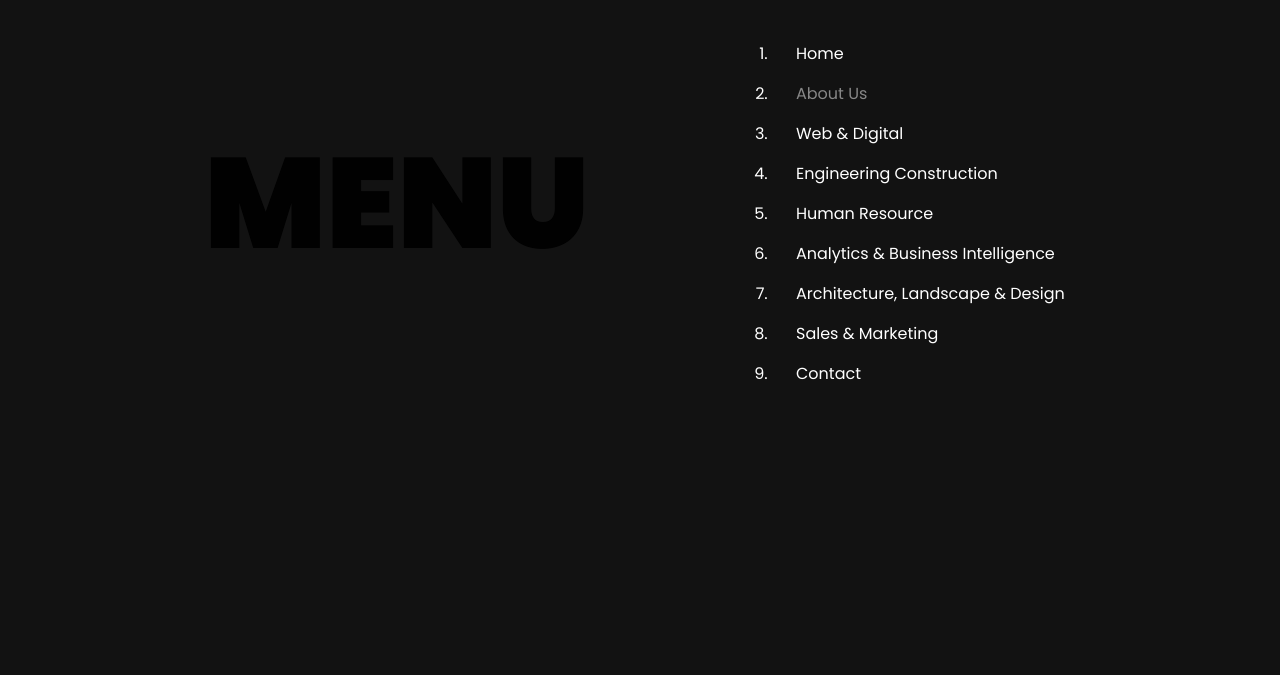
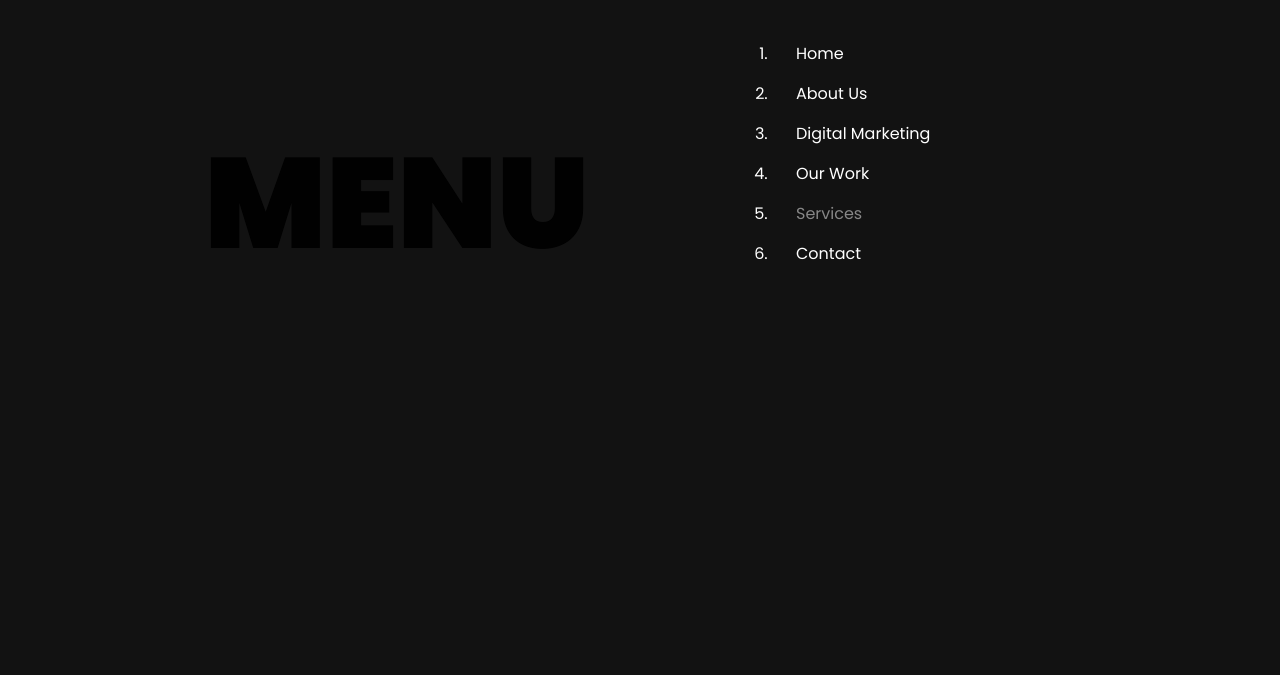
Before and after one commit to 4SourceTechnlogies/Aarmtek, a plain HTML site: page services.html in a window 1280 px wide. Both pictures are taken after a click on the button 1068 px from the left and 67 px from the top of the page. Shown: the part 114-789 px from the top of the page. Drawn offline with nearby package versions, Linux system fonts and the light colour scheme.

Commit message:
Add files via upload

```diff
--- a/services.html
+++ b/services.html
@@ -48,17 +48,12 @@
                             </button>
                             <div class="collapse navbar-collapse" id="navbarSupportedContent">
                                 <ol class="navbar-nav mb-2 mb-lg-0 me-auto">
-                                    <li class="nav-item"><a class="nav-link" href="index.html">Home</a></li>
-                                    <li class="nav-item"><a class="nav-link active" href="about.html">About Us</a></li>
-                                    <li class="nav-item"><a class="nav-link" href="">Web & Digital</a></li>
-                                    <li class="nav-item"><a class="nav-link" href="">Engineering Construction</a></li>
-                                    <li class="nav-item"><a class="nav-link" href="">Human Resource</a></li>
-                                    <li class="nav-item"><a class="nav-link" href="">Analytics & Business Intelligence</a>
-                                    </li>
-                                    <li class="nav-item"><a class="nav-link" href="">Architecture, Landscape & Design</a>
-                                    </li>
-                                    <li class="nav-item"><a class="nav-link" href="">Sales & Marketing</a></li>
-                                    <li class="nav-item"><a class="nav-link" href="">Contact</a></li>
+                                    <li class="nav-item"><a class="nav-link " href="index.html">Home</a></li>
+                                    <li class="nav-item"><a class="nav-link" href="about.html">About Us</a></li>
+                                    <li class="nav-item"><a class="nav-link" href="marketing.html">Digital Marketing</a></li>
+                                    <li class="nav-item"><a class="nav-link" href="work.html">Our Work</a></li>
+                                    <li class="nav-item"><a class="nav-link active" href="services.html">Services</a></li>
+                                    <li class="nav-item"><a class="nav-link" href="contact.html">Contact</a></li>
                                 </ol>
                             </div>
                         </div>
```
Also changed, not shown: about.html (+6 -11 lines), contact.html (+5 -10 lines), index.html (+4 -9 lines), marketing.html (+6 -11 lines), work.html (+5 -10 lines).
